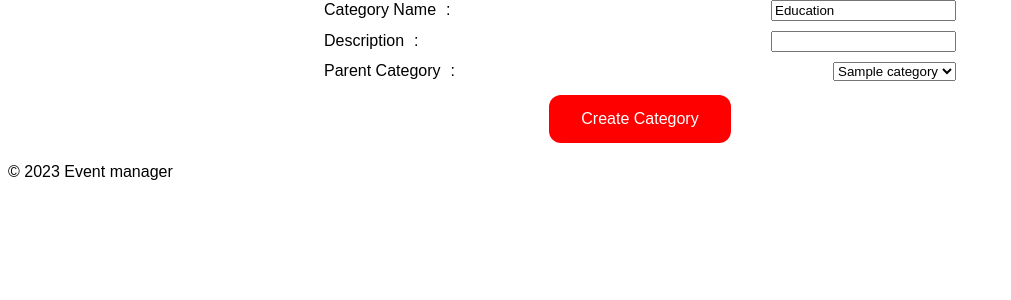
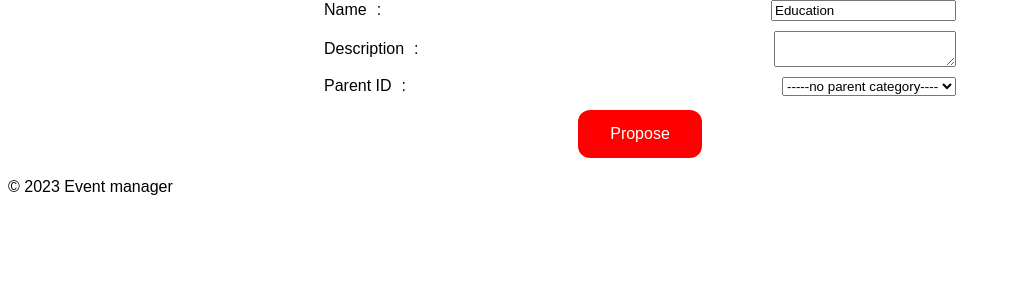
Before and after one commit to smatand/iis2023, a Flask app: page /propose_category in a window 1280 px wide. Shown: the part 265-565 px from the top of the page, without its empty margins (0-1011 px from the left). Run offline with Flask 3, Linux system fonts and the light colour scheme; a user stored in the database is signed in; tables that the repository leaves empty hold one stand-in row (values such as "Sample post").

Commit message:
proposing category (add hierarchy)

```diff
--- a/app.py
+++ b/app.py
@@ -458,26 +458,50 @@ def categories():
         events=events)
 
 
+def get_category_choices():
+    categories = Category.query.all()
+
+    def get_category_tree(category, prefix=''):
+        choices = [(category.id, prefix + category.name)]
+        for subcategory in category.children:
+            choices.extend(get_category_tree(subcategory, prefix + '-'))
+        return choices
+    choices = [(None, '-----no parent category----')]
+    for category in categories:
+        if category.parent is None:
+            choices.extend(get_category_tree(category))
+    return choices
+
+
 @app.route('/propose_category', methods=['GET', 'POST'])
-@login_required
 def propose_category():
     form = CategoryForm()
-    form.parent_id.choices = [(c.id, c.name) for c in Category.query.all()]
+    form.parent_id.choices = get_category_choices()
     if form.validate_on_submit():
-        category = Category()
-        category.name = form.name.data
-        category.description = form.description.data
-        category.parent_id = form.parent_id.data
+        parent_id = int(
+            form.parent_id.data
+            ) if form.parent_id.data != 'None' else None
+        category = Category(
+            name=form.name.data,
+            description=form.description.data,
+            parent_id=parent_id
+            )
+
+        if Category.query.filter(
+            Category.name.like('%' + category.name + '%'),
+                Category.parent_id == category.parent_id).first():
+            flash(
+                'Category with a similar name already exists under one parent'
+            )
+            return render_template(
+                'propose_category.html',
+                form=form
+            )
 
         db.session.add(category)
         db.session.commit()
-
-        flash(
-            'Category has been proposed, wait for approval',
-            'success'
-        )
-        return redirect(url_for('categories'))
-
+        flash('Your category proposal has been submitted.')
+        return redirect(url_for('index'))
     return render_template('propose_category.html', form=form)
 
 
--- a/forms.py
+++ b/forms.py
@@ -100,10 +100,10 @@ class PlaceForm(FlaskForm):
 
 
 class CategoryForm(FlaskForm):
-    name = StringField('Category Name', validators=[DataRequired()])
-    description = StringField('Description')
-    parent_id = SelectField('Parent Category', coerce=int)
-    submit = SubmitField('Create Category')
+    name = StringField('Name', validators=[DataRequired()])
+    description = TextAreaField('Description')
+    parent_id = SelectField('Parent ID')
+    submit = SubmitField('Propose')
 
 
 class ReviewForm(FlaskForm):
--- a/models.py
+++ b/models.py
@@ -150,7 +150,7 @@ class Category(db.Model):
 
     parent_id = mapped_column(Integer, ForeignKey("category.id"))
     parent: Mapped[List["Category"]] = relationship(
-            "Category", remote_side=[id]
+            "Category", remote_side=[id], backref='children'
             )
 
     events: Mapped[List["Event"]] = relationship(
--- a/templates/propose_category.html
+++ b/templates/propose_category.html
@@ -12,15 +12,15 @@
       {{ form.hidden_tag() }}
       <div class="form-field">
         <label for="name">{{ form.name.label }}<span>:</span></label>
-        {{ form.name(value="Education") }}
+        {{ form.name(id="name", value="Education") }}
       </div>
       <div class="form-field">
         <label for="description">{{ form.description.label }}<span>:</span></label>
-        {{ form.description()}}
+        {{ form.description(id="description")}}
       </div>
       <div class="form-field">
-        <label for="parent">{{ form.parent_id.label }}<span>:</span></label>
-        {{ form.parent_id()}}
+          <label for="parent_id">{{ form.parent_id.label }}<span>:</span></label>
+          {{ form.parent_id(id="parent_id")}}
       </div>
       <div class="submit-button">
         {{ form.submit(class="button-log") }}
```
